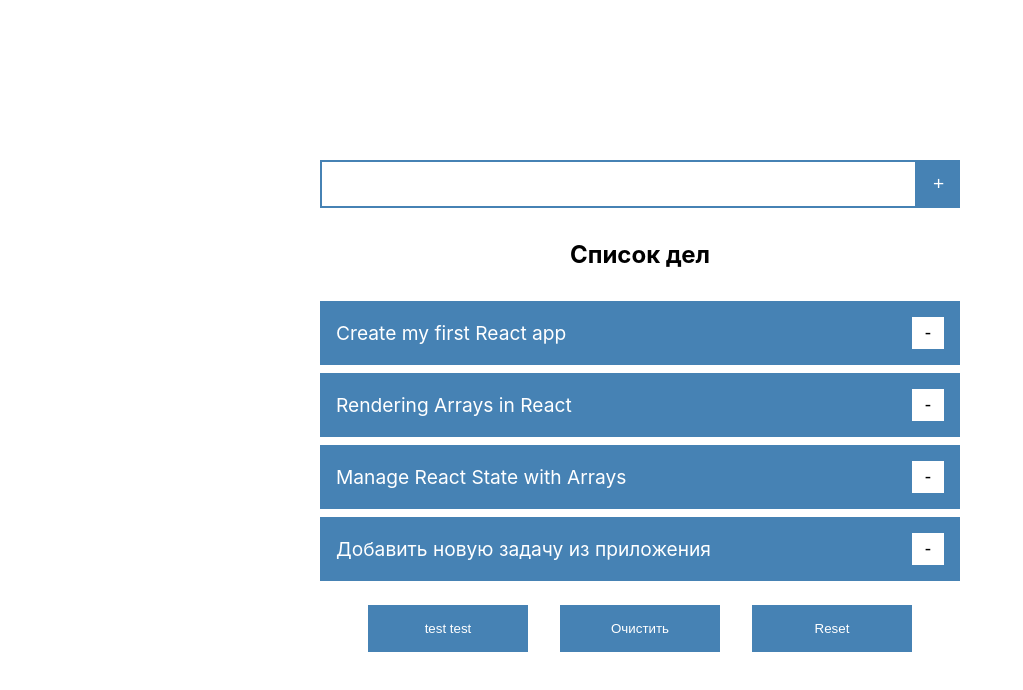
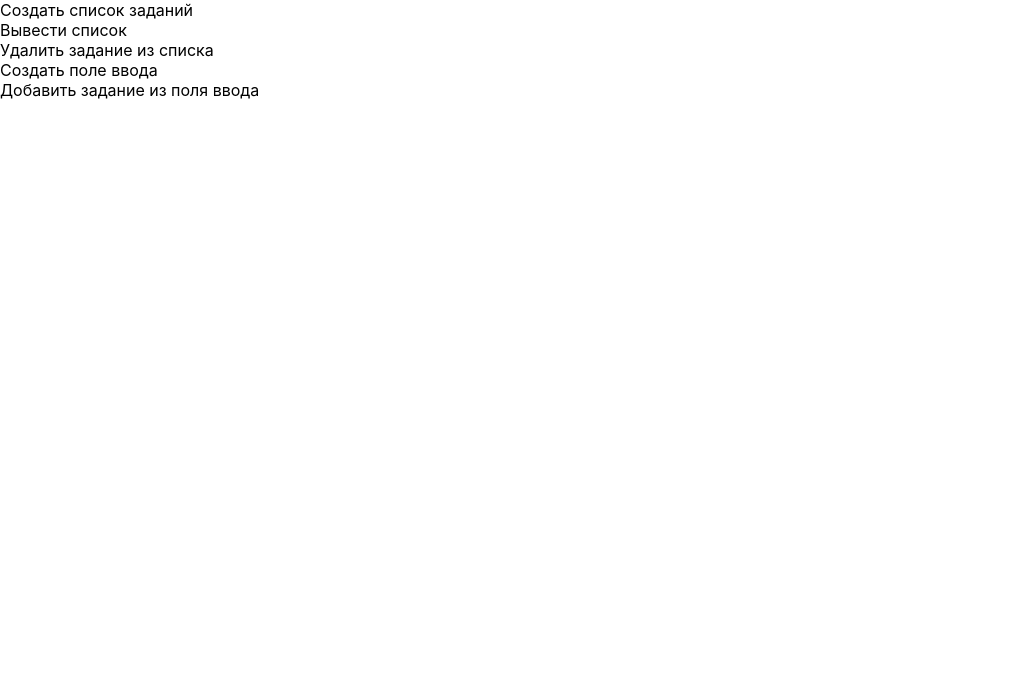
Before and after one commit to YanushkevychDm/react_todos, a React (Create React App) app: page / in a window 1280 px wide. Shown: the top 690 px of the page, without its empty margins (0-1023 px from the left). Built offline with nearby package versions, Linux system fonts and the light colour scheme.

Commit message:
todo from scratch

```diff
--- a/src/App.js
+++ /dev/null
@@ -1,68 +0,0 @@
-import React, {Component} from 'react';
-import AddTodos from './addTodos';
-import TodoList from './todoList';
-
-const INITIAL_STATE = {
-  value: {id: 6, task: 'test test'},
-  todos: [
-    {id: 1, task: 'Create my first React app'},
-    {id: 2, task: 'Rendering Arrays in React'},
-    {id: 3, task: 'Manage React State with Arrays'},
-    {id: 4, task: 'Добавить новую задачу из приложения'},
-  ]
-};
-
-class App extends Component {
-  constructor(props) {
-    super(props);
-
-    this.state = INITIAL_STATE;
-  }
-
-
-  onInitialState = () => {
-    this.setState({ ...INITIAL_STATE });
-  };
-
-  onClearAll = () => {
-    this.setState({todos: [] });
-  };
-
-
-
-  onAddItem = () => {
-    this.setState(state => {
-      const todos = state.todos.concat(state.value);
-      const randomNum = Math.random();
-
-      return{
-        todos,
-        value: {id: randomNum, task: randomNum},
-      };
-    });
-  };
-
-
-  deleteTaskHandler = ( todoIndex ) => {
-    const tasks = [...this.state.todos];
-    tasks.splice( todoIndex, 1 );
-    this.setState( { todos: tasks } );
-  }
-
-  render() {
-    return (
-      <div className="app">
-        <AddTodos />
-        <TodoList todos={this.state.todos} clearAll={this.onClearAll} delete={this.deleteTaskHandler} />
-        <div className="test-wrap">
-          <button onClick={this.onAddItem} className="test-btn">test test</button>
-          <button onClick={this.onClearAll} className="test-btn">Очистить</button>
-          <button onClick={this.onInitialState} className="test-btn">Reset</button>
-        </div>
-      </div>
-    );
-  }
-}
-
-
-export default App;
--- a/src/addTodos.js
+++ /dev/null
@@ -1,12 +0,0 @@
-import React from 'react';
-
-const AddTodos = () => {
-  return (
-    <div className="addTodos">
-      <input className="addTodos-input" type="text"/>
-      <button className="addTodos-add">+</button>
-    </div>
-  );
-}
-
-export default AddTodos;
--- /dev/null
+++ b/src/components/App.js
@@ -0,0 +1,29 @@
+import React, {Component} from 'react';
+// import AddTodos from './addTodos';
+// import TodoList from './todoList';
+
+class App extends Component {
+
+  state = {
+    todos: [
+      'Создать список заданий',
+      'Вывести список',
+      'Удалить задание из списка',
+      'Создать поле ввода',
+      'Добавить задание из поля ввода',
+    ]
+  }
+
+  render() {
+    return (
+      <div>
+        { this.state.todos.map((todo, index) =>
+          <p key={index}>{todo}</p>
+        ) }
+      </div>
+    );
+  }
+}
+
+
+export default App;
--- /dev/null
+++ b/src/components/addTodos.js
@@ -0,0 +1,9 @@
+import React from 'react';
+
+const AddTodos = (props) => {
+  return (
+
+  );
+}
+
+export default AddTodos;
--- /dev/null
+++ b/src/components/todoList.js
@@ -0,0 +1,9 @@
+import React from 'react';
+
+const TodoList = (props) => {
+  return (
+
+  );
+}
+
+export default TodoList;
--- a/src/index.js
+++ b/src/index.js
@@ -1,7 +1,7 @@
 import React from 'react';
 import ReactDOM from 'react-dom';
 import './css/index.css';
-import App from './App';
+import App from './components/App';
 import * as serviceWorker from './serviceWorker';
 
 ReactDOM.render(<App />, document.getElementById('root'));
--- a/src/todoList.js
+++ /dev/null
@@ -1,18 +0,0 @@
-import React from 'react';
-
-const TodoList = (props) => {
-  return (
-    <div className="todoList">
-      <h2 className="center">Список дел</h2>
-      <ul className="list">
-        {props.todos.map(
-          (item) => <li className="list-item" key={item.id}>{item.task}
-           <button className="btn-remove" onClick={props.delete}>-</button>
-          </li>
-        )}
-      </ul>
-    </div>
-  );
-}
-
-export default TodoList;
```
